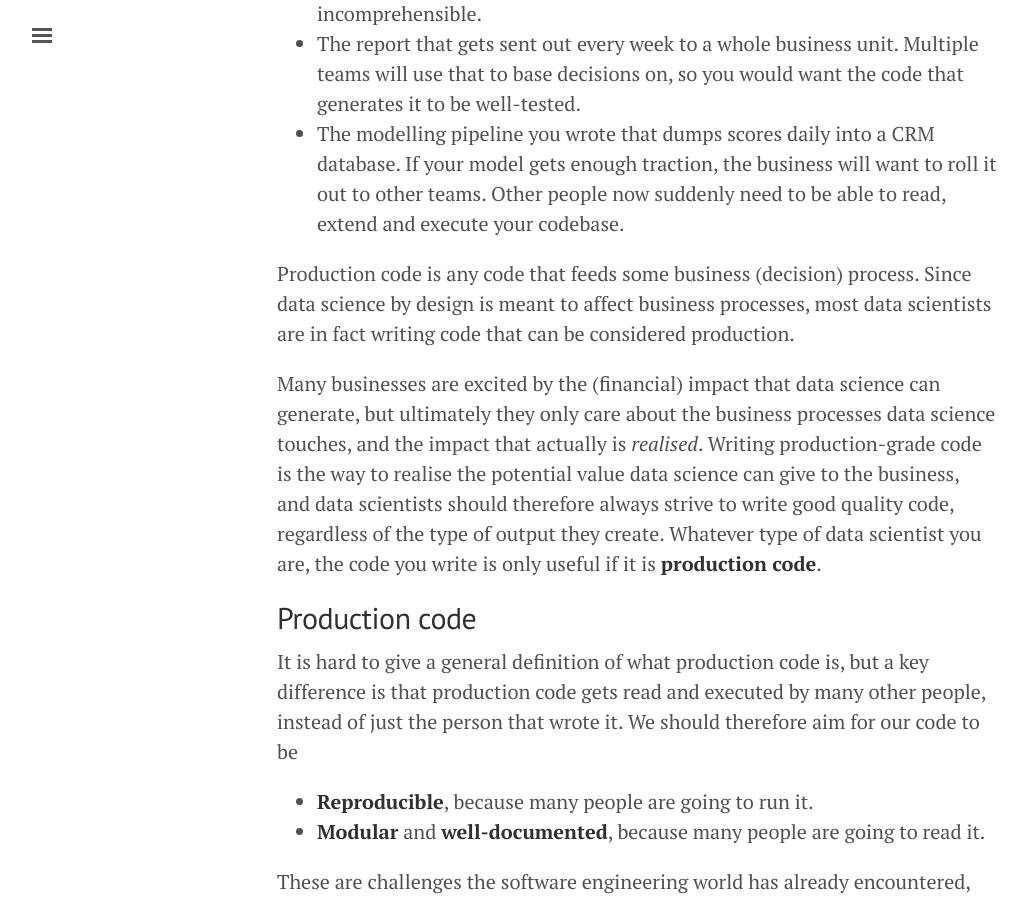
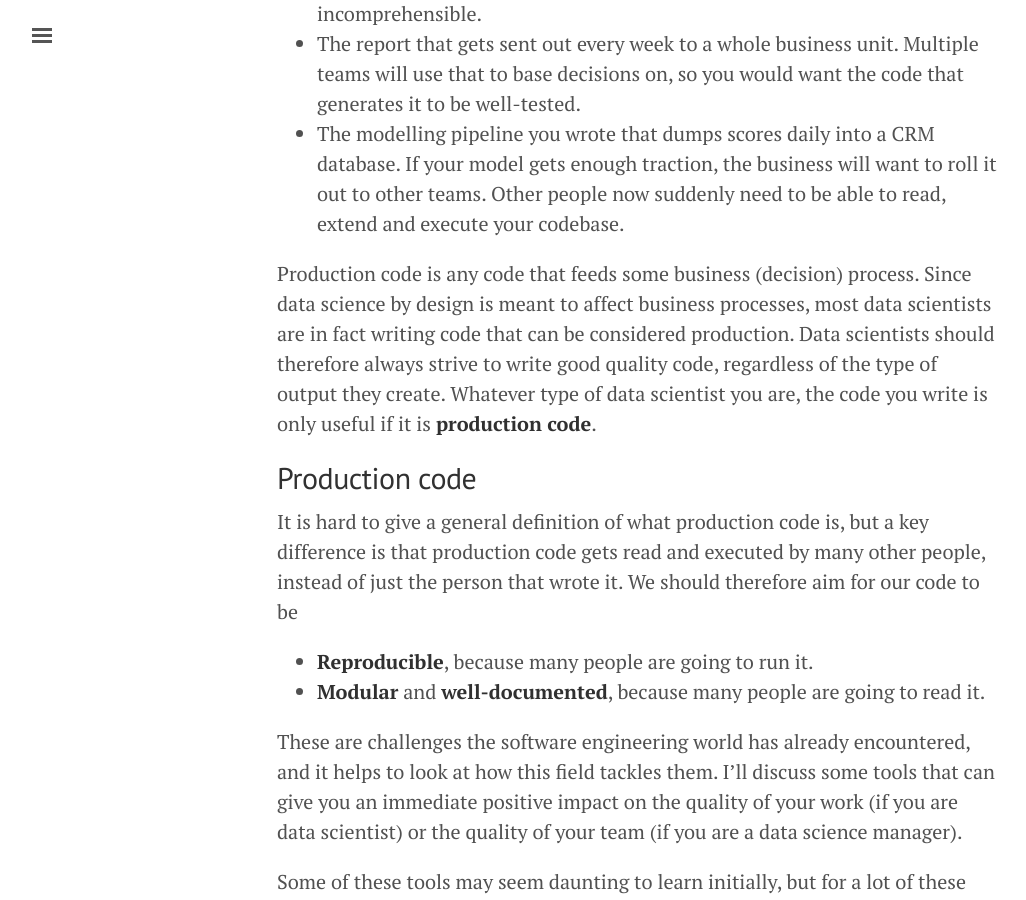
Before and after one commit to thuijskens/thuijskens.github.io, a Jekyll site: the page built from _posts/2018-11-13-useful-code-is-production-code.md, in a window 1280 px wide and 900 px high, scrolled down 1033 px. Shown: the whole window, without its empty margins (3-1029 px from the left). Built offline with Jekyll 4.4.1, drawn with Linux system fonts in a browser that asks for light colours.

Commit message:
Remove business value paragraph that doesn't fit in very well with the overall story. :memo:

```diff
--- a/_posts/2018-11-13-useful-code-is-production-code.md
+++ b/_posts/2018-11-13-useful-code-is-production-code.md
@@ -15,9 +15,7 @@ When it comes to poor coding quality, some data scientists will say that their w
 - The report that gets sent out every week to a whole business unit. Multiple teams will use that to base decisions on, so you would want the code that generates it to be well-tested.
 - The modelling pipeline you wrote that dumps scores daily into a CRM database. If your model gets enough traction, the business will want to roll it out to other teams. Other people now suddenly need to be able to read, extend and execute your codebase.
 
-Production code is any code that feeds some business (decision) process. Since data science by design is meant to affect business processes, most data scientists are in fact writing code that can be considered production.
-
-Many businesses are excited by the (financial) impact that data science can generate, but ultimately they only care about the business processes data science touches, and the impact that actually is *realised*. Writing production-grade code is the way to realise the potential value data science can give to the business, and data scientists should therefore always strive to write good quality code, regardless of the type of output they create. Whatever type of data scientist you are, the code you write is only useful if it is **production code**.
+Production code is any code that feeds some business (decision) process. Since data science by design is meant to affect business processes, most data scientists are in fact writing code that can be considered production. Data scientists should therefore always strive to write good quality code, regardless of the type of output they create. Whatever type of data scientist you are, the code you write is only useful if it is **production code**.
 
 ## Production code
 
```
